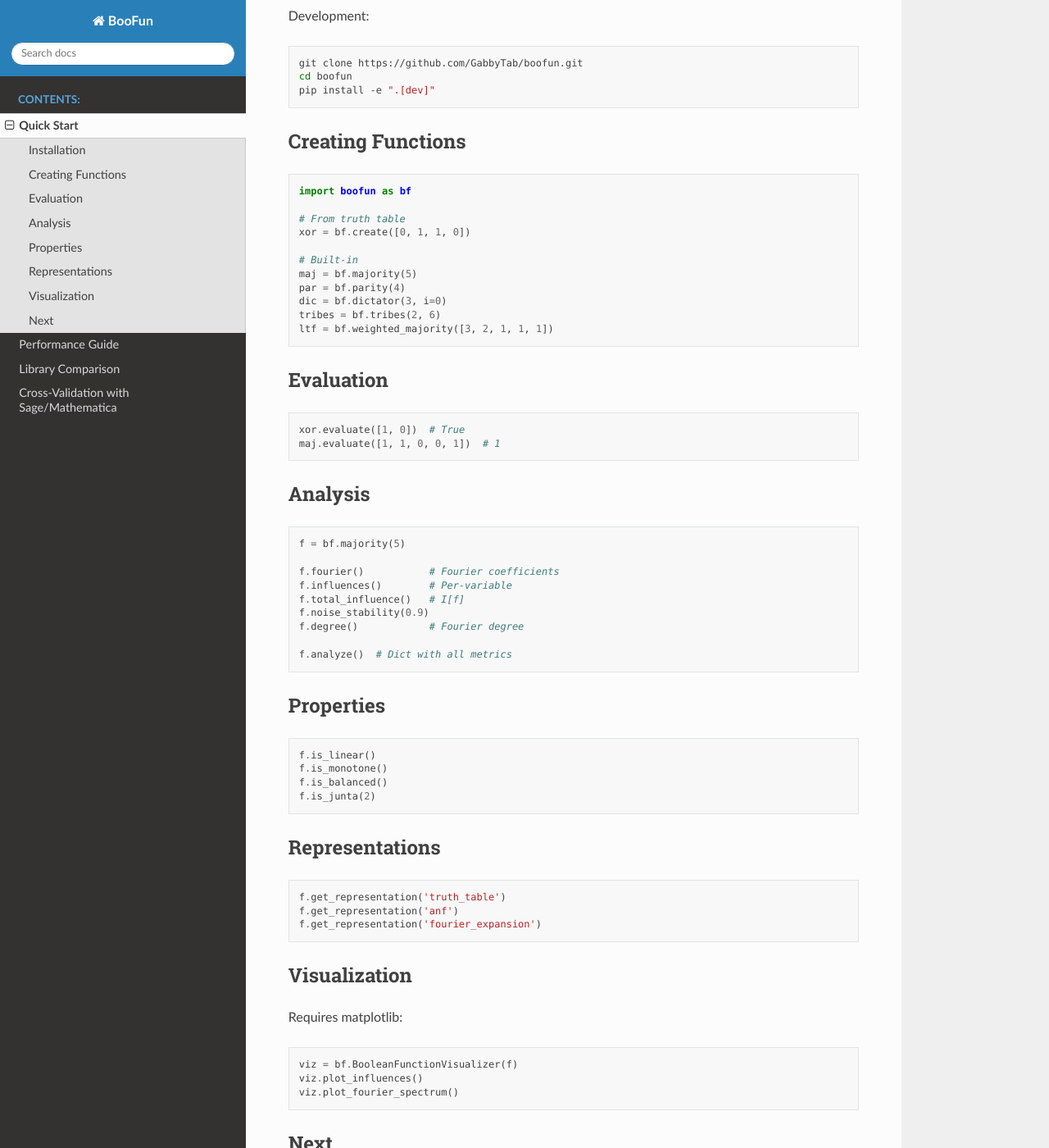
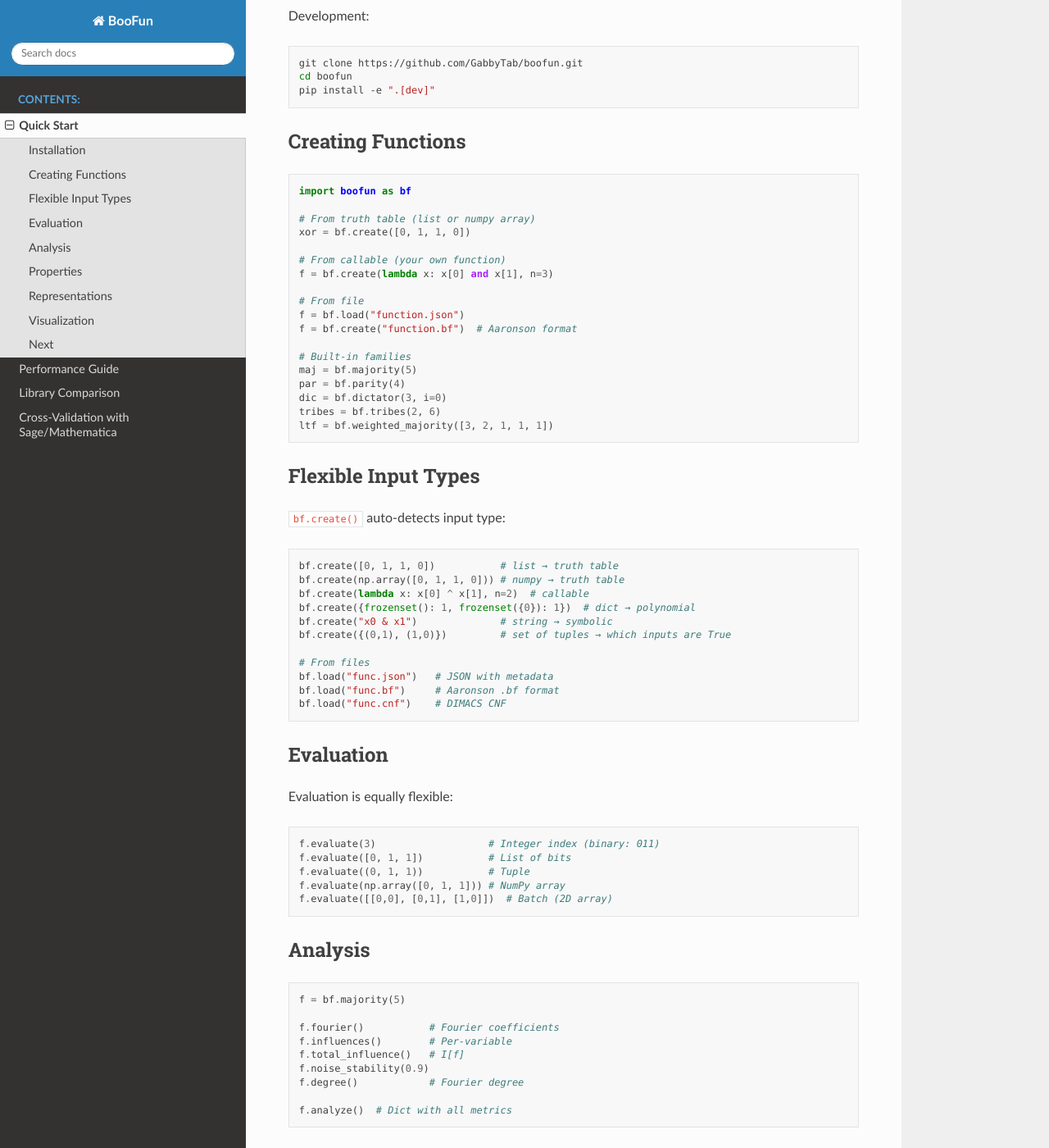
Before and after one commit to GabbyTab/boofun, a Sphinx documentation site: the page built from docs/quickstart.rst, in a window 1280 px wide and 1400 px high, scrolled down 275 px. Shown: the whole window at 82% size. Built offline with Sphinx 7.4.7 and the Read the Docs theme 3.1.0, drawn with Linux system fonts in a browser that asks for light colours.

Commit message:
docs: add flexible inputs tutorial and expand quickstart
New notebook: flexible_inputs_and_oracles.ipynb
- All bf.create() input formats (lists, arrays, callables, symbolic, etc.)
- All f.evaluate() formats (int, list, tuple, numpy, batch)
- The Oracle Pattern: analyzing huge functions without materializing truth table
  - BLR linearity testing via random queries
  - Fourier coefficient estimation via sampling
  - PAC learning with sample access
- Real-world examples: ML classifiers, external APIs as Boolean functions

Quickstart updates:
- Added "Flexible Input Types" section
- Expanded "Evaluation" section with all formats
- Documented file loading

```diff
--- a/docs/quickstart.rst
+++ b/docs/quickstart.rst
@@ -23,23 +23,54 @@
 
    import boofun as bf
 
-   # From truth table
+   # From truth table (list or numpy array)
    xor = bf.create([0, 1, 1, 0])
 
-   # Built-in
+   # From callable (your own function)
+   f = bf.create(lambda x: x[0] and x[1], n=3)
+
+   # From file
+   f = bf.load("function.json")
+   f = bf.create("function.bf")  # Aaronson format
+
+   # Built-in families
    maj = bf.majority(5)
    par = bf.parity(4)
    dic = bf.dictator(3, i=0)
    tribes = bf.tribes(2, 6)
    ltf = bf.weighted_majority([3, 2, 1, 1, 1])
 
+Flexible Input Types
+--------------------
+
+``bf.create()`` auto-detects input type:
+
+.. code-block:: python
+
+   bf.create([0, 1, 1, 0])           # list → truth table
+   bf.create(np.array([0, 1, 1, 0])) # numpy → truth table
+   bf.create(lambda x: x[0] ^ x[1], n=2)  # callable
+   bf.create({frozenset(): 1, frozenset({0}): 1})  # dict → polynomial
+   bf.create("x0 & x1")              # string → symbolic
+   bf.create({(0,1), (1,0)})         # set of tuples → which inputs are True
+
+   # From files
+   bf.load("func.json")   # JSON with metadata
+   bf.load("func.bf")     # Aaronson .bf format
+   bf.load("func.cnf")    # DIMACS CNF
+
 Evaluation
 ----------
 
+Evaluation is equally flexible:
+
 .. code-block:: python
 
-   xor.evaluate([1, 0])  # True
-   maj.evaluate([1, 1, 0, 0, 1])  # 1
+   f.evaluate(3)                   # Integer index (binary: 011)
+   f.evaluate([0, 1, 1])           # List of bits
+   f.evaluate((0, 1, 1))           # Tuple
+   f.evaluate(np.array([0, 1, 1])) # NumPy array
+   f.evaluate([[0,0], [0,1], [1,0]])  # Batch (2D array)
 
 Analysis
 --------
```
Also changed, not shown: 1 other file.
